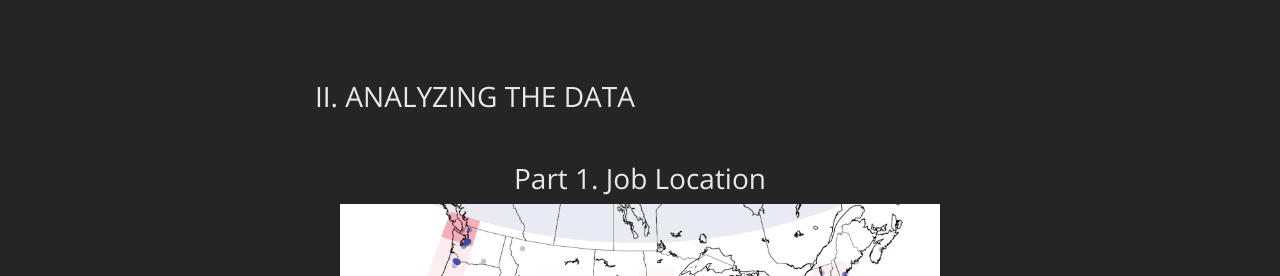
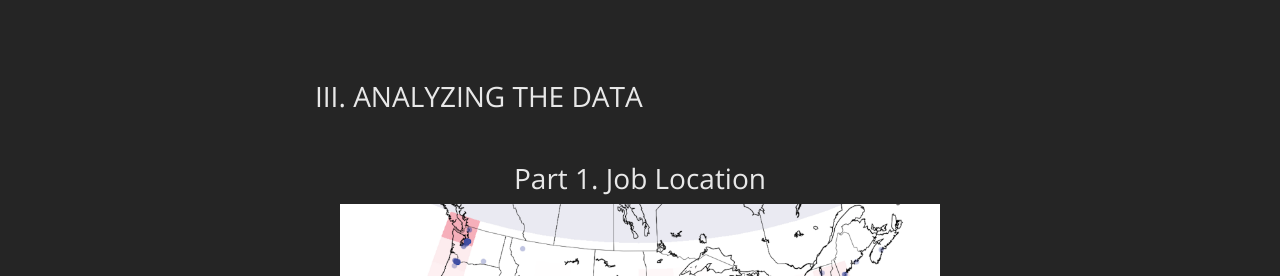
Before and after one commit to mrbrins82/mrbrins82.github.io, a Jekyll site: the page built from kaggle_indeed.md, in a window 1280 px wide and 900 px high, scrolled down 3488 px. Shown: the part 183-459 px from the top of the window. Built offline with Jekyll 4.4.1, drawn with Linux system fonts in a browser that asks for light colours; nearby versions of some CDN libraries; our own code applies the rules of GitHub Pages for plain Markdown files.

Commit message:
updated indeed page

```diff
--- a/kaggle_indeed.md
+++ b/kaggle_indeed.md
@@ -156,7 +156,7 @@ f.close()
 
 <br/>
 <br/>
-# [](#header-2)II. ANALYZING THE DATA
+# [](#header-2)III. ANALYZING THE DATA
 <br/>
 # [](#header-3)<center>Part 1. Job Location<center/>
 
```
